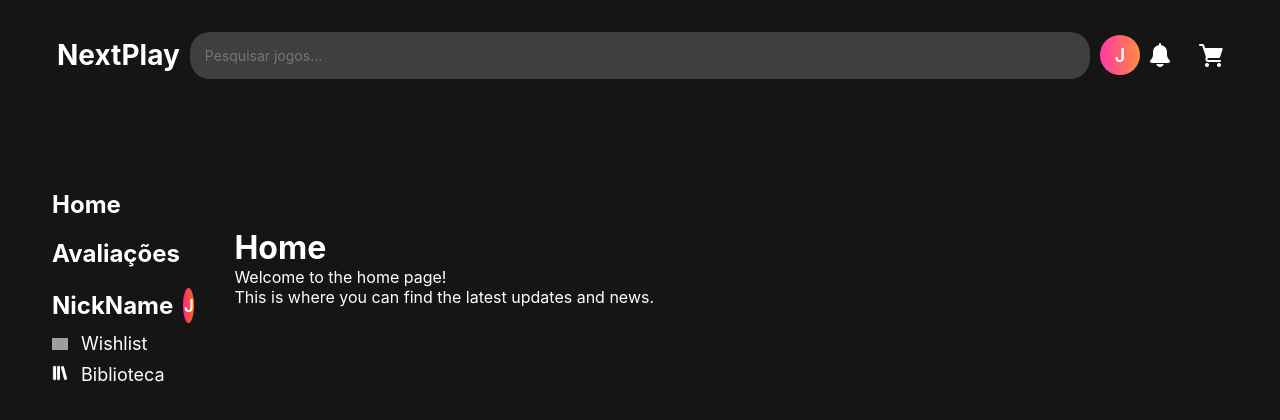
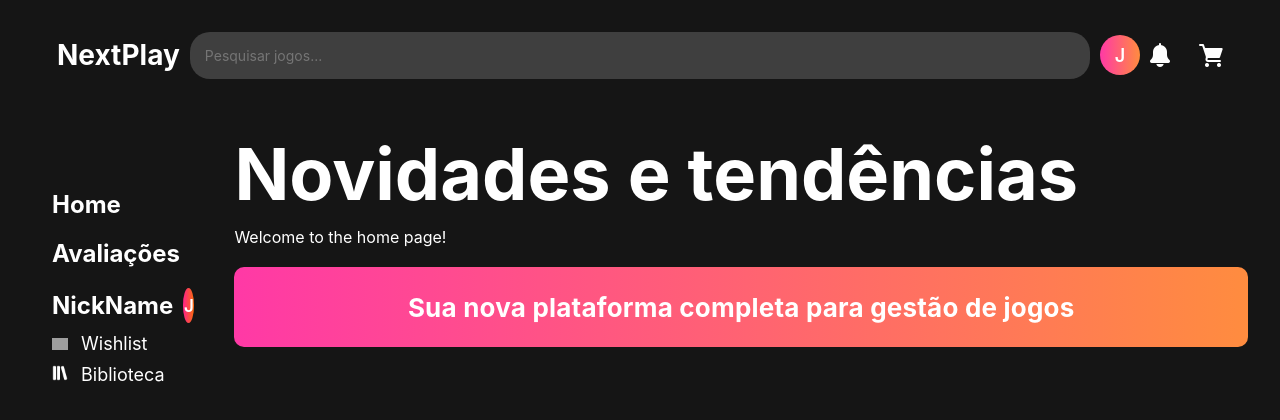
Before and after one commit to JoaoNrz/NextPlay, a Vue app in the folder frontend/next-front/: page / in a window 1280 px wide. Shown: the top 420 px of the page. Built offline with nearby package versions, Linux system fonts and the light colour scheme; grey boxes are pictures that could not be loaded.

Commit message:
Home Att

```diff
--- a/frontend/next-front/src/views/HomeView.vue
+++ b/frontend/next-front/src/views/HomeView.vue
@@ -4,9 +4,11 @@
     <div class="home-content">
       <NavBar :userInitial="'J'" class="navegation" />
       <div class="main-content">
-        <h1>Home</h1>
+        <h1>Novidades e tendências</h1>
         <p>Welcome to the home page!</p>
-        <p>This is where you can find the latest updates and news.</p>
+        <div class="extramsg">
+          <p>Sua nova plataforma completa para gestão de jogos</p>
+        </div>
       </div>
     </div>
 
@@ -35,7 +37,7 @@
 
     .home-content {
         display: flex;
-        align-items: center;
+        align-items: start;
         justify-content: center;
         padding: 20px 0px;
         width: 95%;
@@ -44,4 +46,29 @@
         width: 85%;
     }
 
+    .main-content h1 {
+        font-size: 72px;
+        font-weight: bold;
+        color: #fff;
+        margin-bottom: 10px;
+    }
+
+    .extramsg{
+      width: 100%;
+      height: 80px;
+      background: linear-gradient(90deg, #ff39a6 0%, #ff8c3f 100%);
+      border-radius: 10px;
+      display: flex;
+      align-items: center;
+      justify-content: center;
+      margin-top: 20px;
+    }
+
+    .extramsg p{
+      font-size: 26px;
+      font-weight: bold;
+      color: #fff;
+      letter-spacing: 0.2px;
+    }
+
 </style>
```
